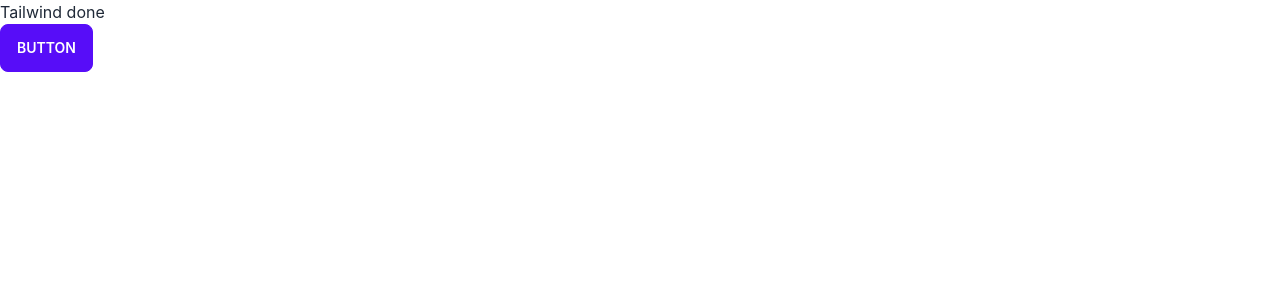
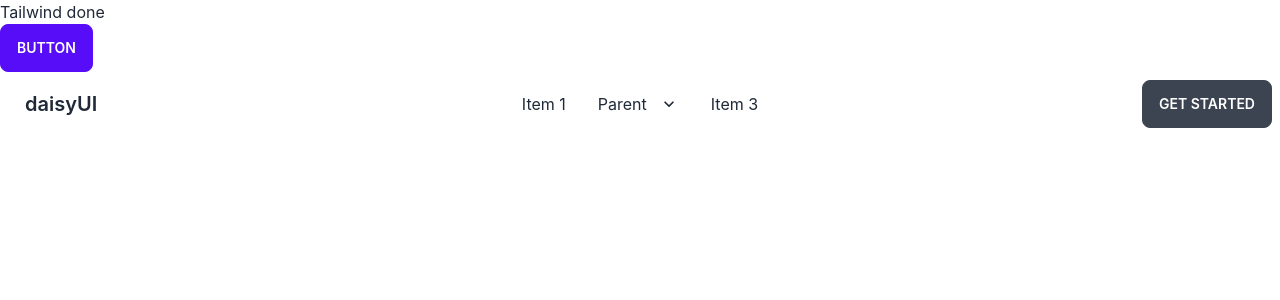
Before and after one commit to musabbir-m/boatfinder, a React (Create React App) app: page / in a window 1280 px wide. Shown: the top 300 px of the page. Built offline with nearby package versions, Linux system fonts and the light colour scheme.

Commit message:
added router

```diff
--- a/src/App.js
+++ b/src/App.js
@@ -1,11 +1,16 @@
 import logo from './logo.svg';
 import './App.css';
+import { RouterProvider } from 'react-router-dom';
+import router from './Components/Router/Router';
 
 function App() {
   return (
     <div >
       <h2>Tailwind done</h2>
       <button className="btn btn-primary">Button</button>
+      <RouterProvider router= {router}>
+
+      </RouterProvider>
 
     </div>
   );
--- /dev/null
+++ b/src/Components/Home/Home.js
@@ -0,0 +1,11 @@
+import React from 'react';
+
+const Home = () => {
+    return (
+        <div>
+
+        </div>
+    );
+};
+
+export default Home;
--- /dev/null
+++ b/src/Components/Router/Router.js
@@ -0,0 +1,22 @@
+const { createBrowserRouter } = require("react-router-dom");
+const { default: Main } = require("../../Layout/Main");
+const { default: Home } = require("../Home/Home");
+
+
+const router= createBrowserRouter(
+    [
+        {
+            path: '/',
+            element: <Main></Main>,
+            children: [
+                {
+                    path: '/',
+                    element: <Home> </Home>
+                },
+
+            ]
+        }
+    ]
+)
+
+export default router
--- /dev/null
+++ b/src/Layout/Main.js
@@ -0,0 +1,12 @@
+import React from 'react';
+import Navbar from '../Components/Navbar/Navbar';
+
+const Main = () => {
+    return (
+        <div>
+           <Navbar></Navbar>
+        </div>
+    );
+};
+
+export default Main;
--- a/src/index.js
+++ b/src/index.js
@@ -3,10 +3,12 @@ import ReactDOM from 'react-dom/client';
 import './index.css';
 import App from './App';
 import reportWebVitals from './reportWebVitals';
+import { RouterProvider } from 'react-router-dom';
 
 const root = ReactDOM.createRoot(document.getElementById('root'));
 root.render(
   <React.StrictMode>
+
     <App />
   </React.StrictMode>
 );
```
